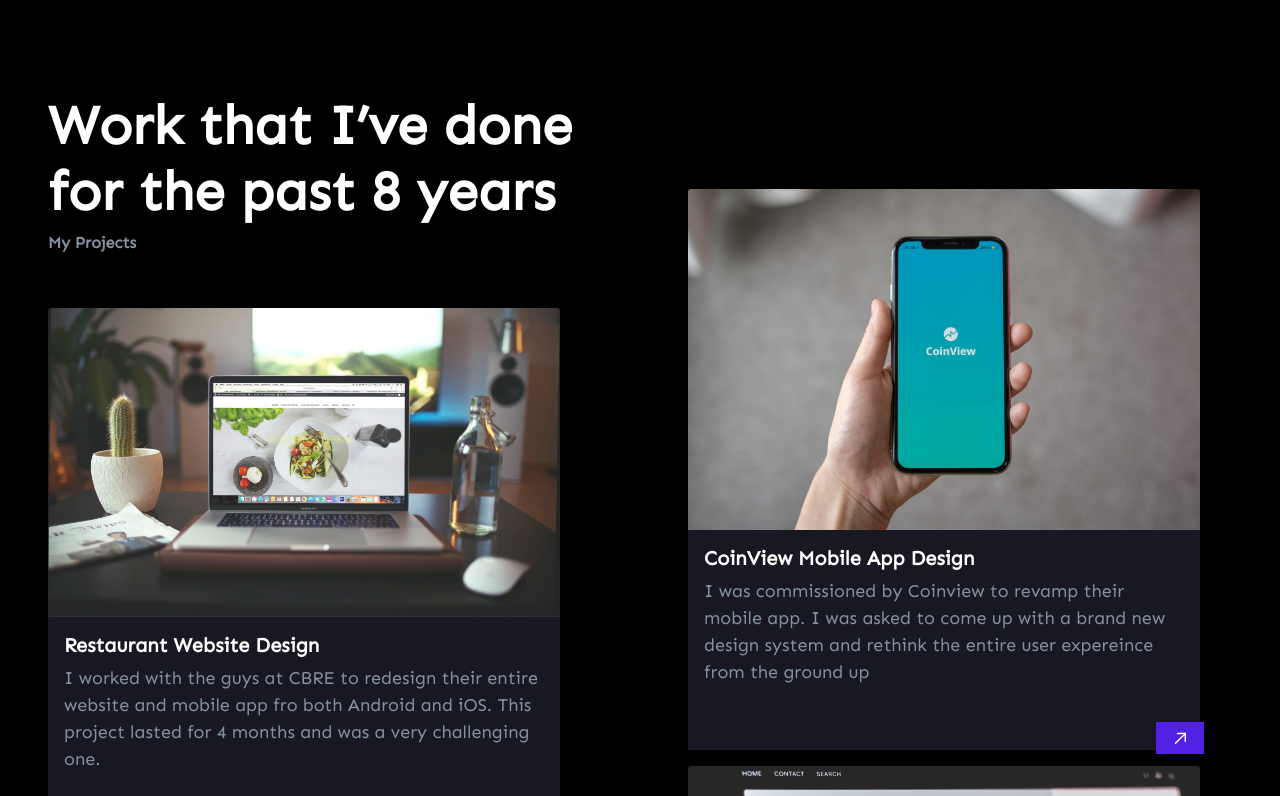
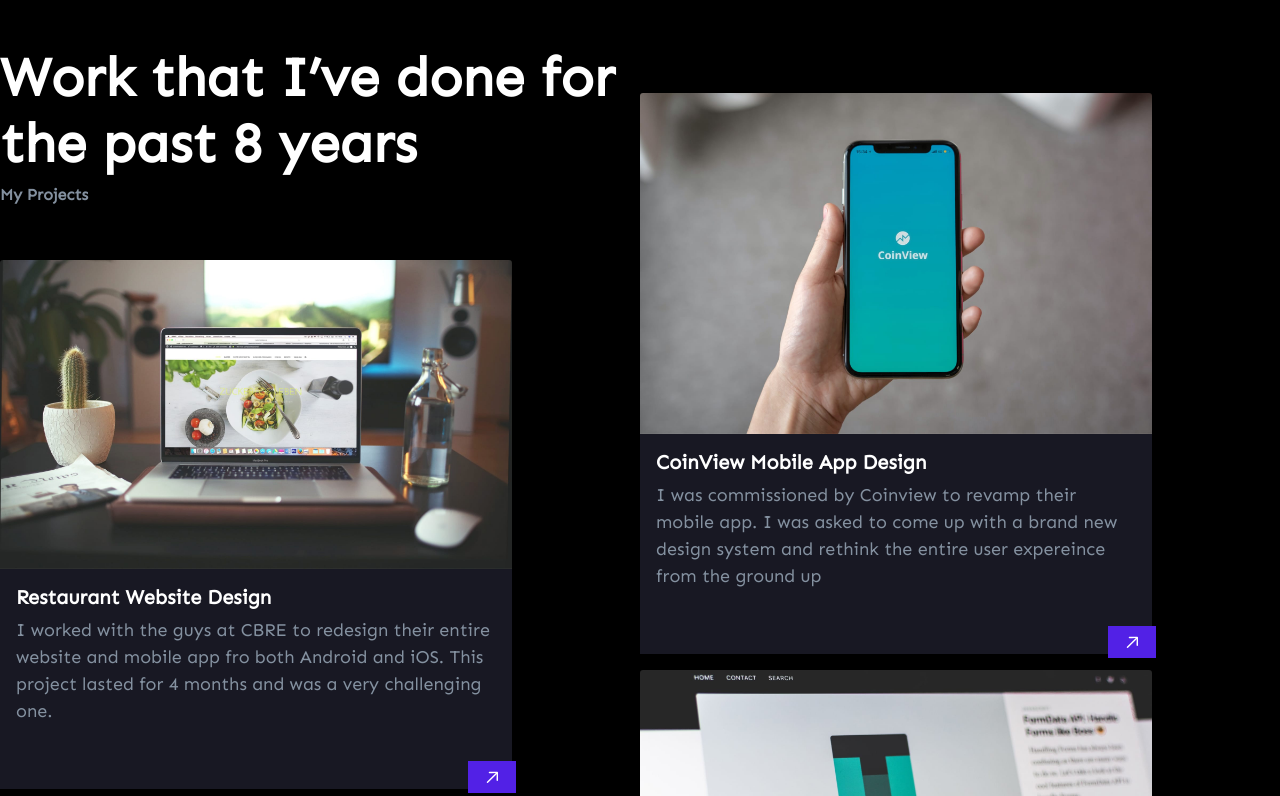
Before and after one commit to raoadithi/portfolio, a plain HTML site: page index.html in a window 1280 px wide. Shown: the part 2988-3784 px from the top of the page. Drawn offline with nearby package versions, Linux system fonts and the light colour scheme.

Commit message:
Update index.html

```diff
--- a/index.html
+++ b/index.html
@@ -140,7 +140,7 @@
         </div>
       </div>
       <!--Project Section-->
-      <div class = "project px-5 py-5" id = "projects">
+      <div class = "project" id = "projects">
         <div class ="d-flex flex-wrap">
           <div class="col-md-6 col-12">
             <h2 class = "text-white col-12"><strong>Work that I’ve done for the past 8 years</strong></h2>
@@ -163,7 +163,7 @@
             </div>
             </div>
           </div>
-          <div class="col-md-6 col-12 px-5 py-5">
+          <div class="col-md-6 col-12">
             <div class="card-container border-0 pt-5 pb-3" data-aos="fade-up">
               <img src="./photos/60670665a9322f84ef916559_Project 3.jpg" class="card-img-top" alt="mobile-app">
               <div class="card-body" style="background-color:#181823;">
```
